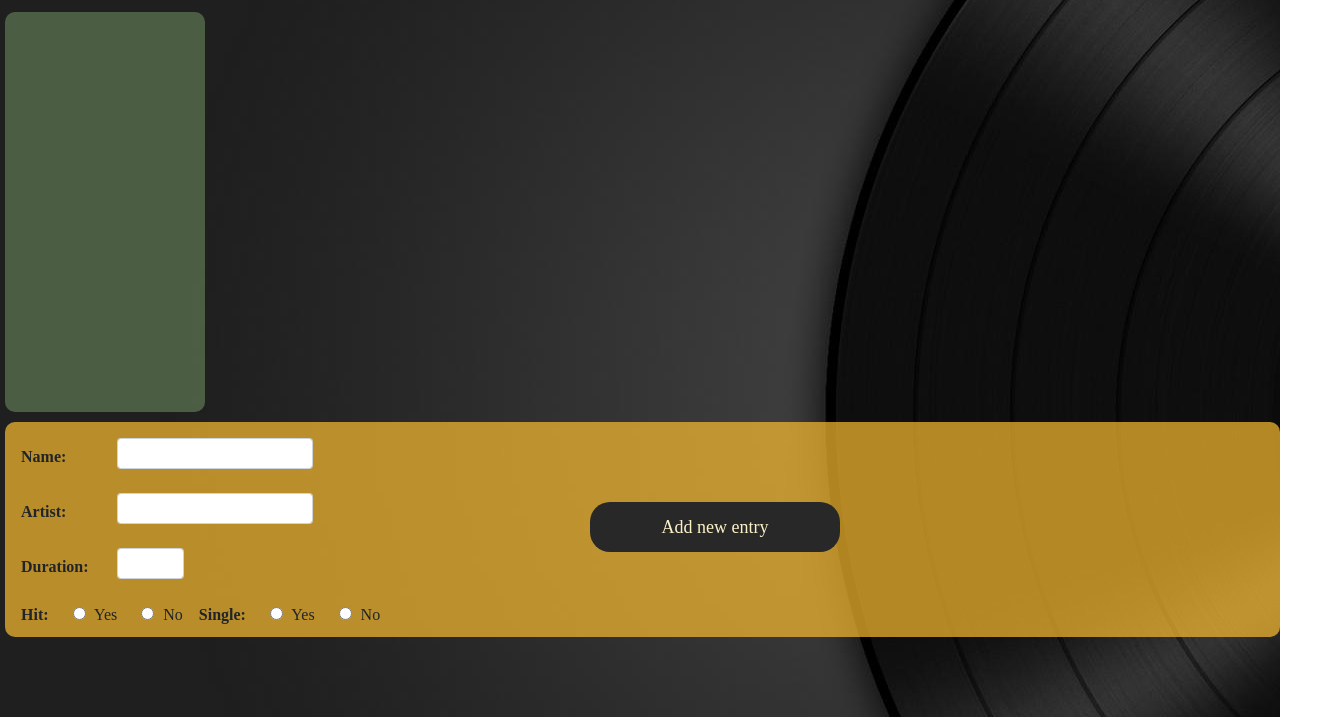
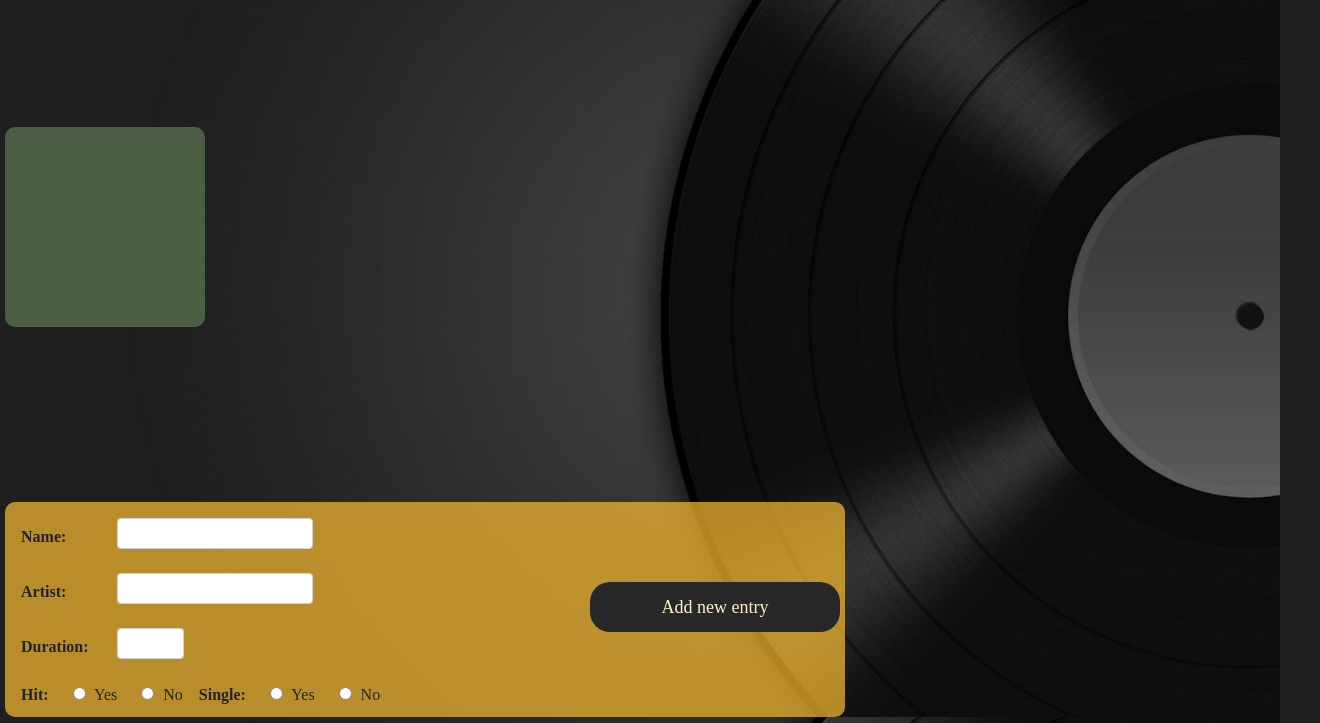
Before and after one commit to bogz/web_semantic, a website: page index.html in a window 1280 px wide. Shown: the part 83-806 px from the top of the page, 1320 px wide, since content can reach past the window. Drawn offline with nearby package versions, Linux system fonts and the light colour scheme.

Commit message:
Final version

```diff
--- a/index.html
+++ b/index.html
@@ -32,8 +32,8 @@
 
                         li.style.padding = '10px';
                         li.innerHTML = "<a href='#' id='" + dataItem.name + "-genre' " +
-                            "onclick='showSongs(event)'>" + dataItem.name + "</a>" +
-                            ul.appendChild(li);
+                            "onclick='showSongs(event)'>" + dataItem.name + "</a>";
+                        ul.appendChild(li);
                     })
                 }).catch(error => {
                     console.error(error)
@@ -96,7 +96,7 @@
                     "</div>" +
                     "<div class='fields-photo' style='padding: 20px;'>" +
                     "<div>" +
-                    "<img src='" + song.photo + "' class='song-photo' onerror=\"this.onerror=null; this.src='no.jpg'\"/>" +
+                    "<img src='" + song.photo + "' class='song-photo' onerror=\"this.onerror=null; this.src='images/no.jpg'\"/>" +
                     "</div>" +
                     "<div class='fields'>" +
                     "<p> <b> Artist: </b>" + song.artist + "</p>" +
@@ -226,12 +226,9 @@
                     </button>
                 </div>
 
-
             </form>
         </div>
     </footer>
-
-
 </main>
 </body>
 </html>
--- a/style.css
+++ b/style.css
@@ -1,19 +1,20 @@
 main {
-    display:grid;
+    display: grid;
     grid-template-areas:
     "topBar topBar topBar"
     "menu content content"
     "footer footer footer";
-    grid-template-columns:200px;
-    grid-auto-rows: minmax(50px, auto);
-    grid-gap:10px;
+    grid-template-columns: 300px;
+    grid-auto-rows: minmax(200px, auto);
+    grid-gap: 10px;
 }
 
 body {
+    font-family: Times New Roman, sans-serif;
     background-image: url('images/background.jpg');
     background-repeat: no-repeat;
-    font-family: Times New Roman, sans-serif;
-
+    background-attachment: fixed;
+    background-size: 100% 100%;
 }
 
 header {
@@ -25,7 +26,7 @@ header {
 .header-text {
     color: #cc241d;
     text-shadow: 2px 2px 8px;
-    float:right;
+    float: right;
     width: 60%;
     text-align: left;
 }
@@ -54,8 +55,10 @@ footer {
     grid-area : footer;
     height: 215px;
     margin-left: 5px;
-    background: rgba(250, 189, 47, 0.7)
-
+    background: rgba(250, 189, 47, 0.7);
+    position: absolute;
+    bottom: 0;
+    left: 0;
 }
 
 .catButton {
@@ -145,13 +148,13 @@ footer {
 }
 
 #content {
-    height: 400px;
+    height: 100%;
     width: 1000px;
-    overflow-y:scroll;
+    overflow-y: scroll;
 }
 
 #categories {
-    height: 400px;
+    height: 100%;
 }
 
 li {
```
Also changed, not shown: db.js (+6 -6 lines).
